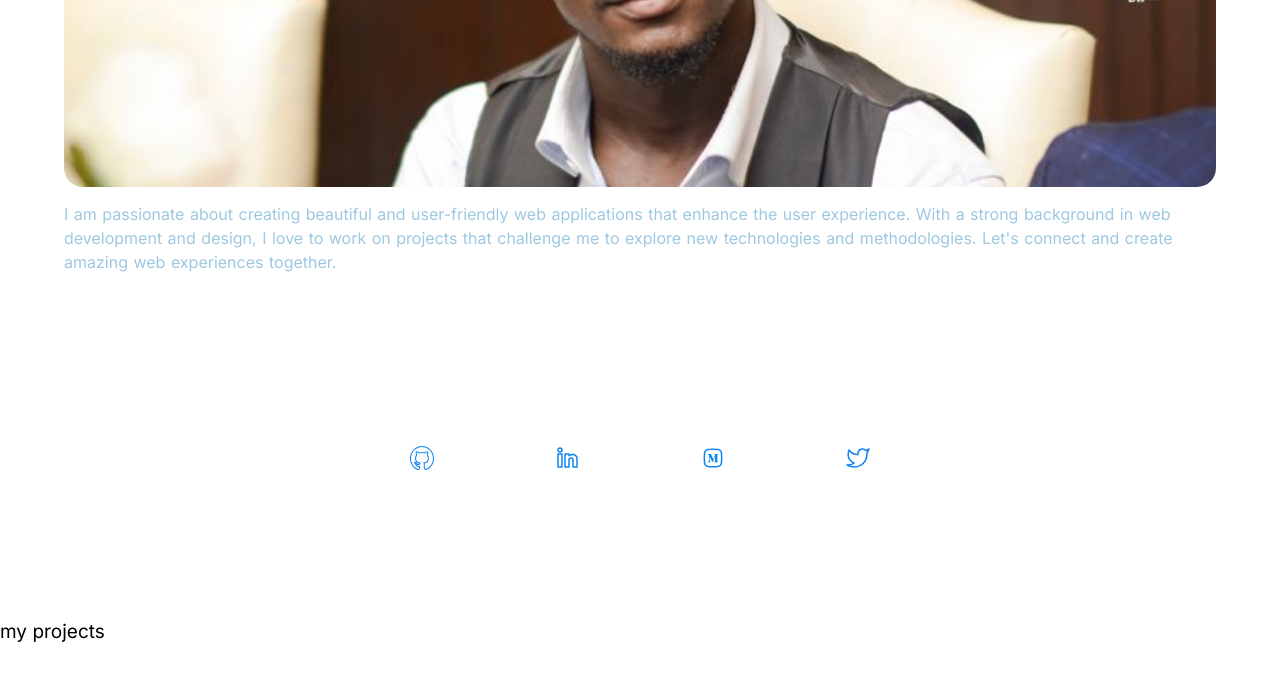
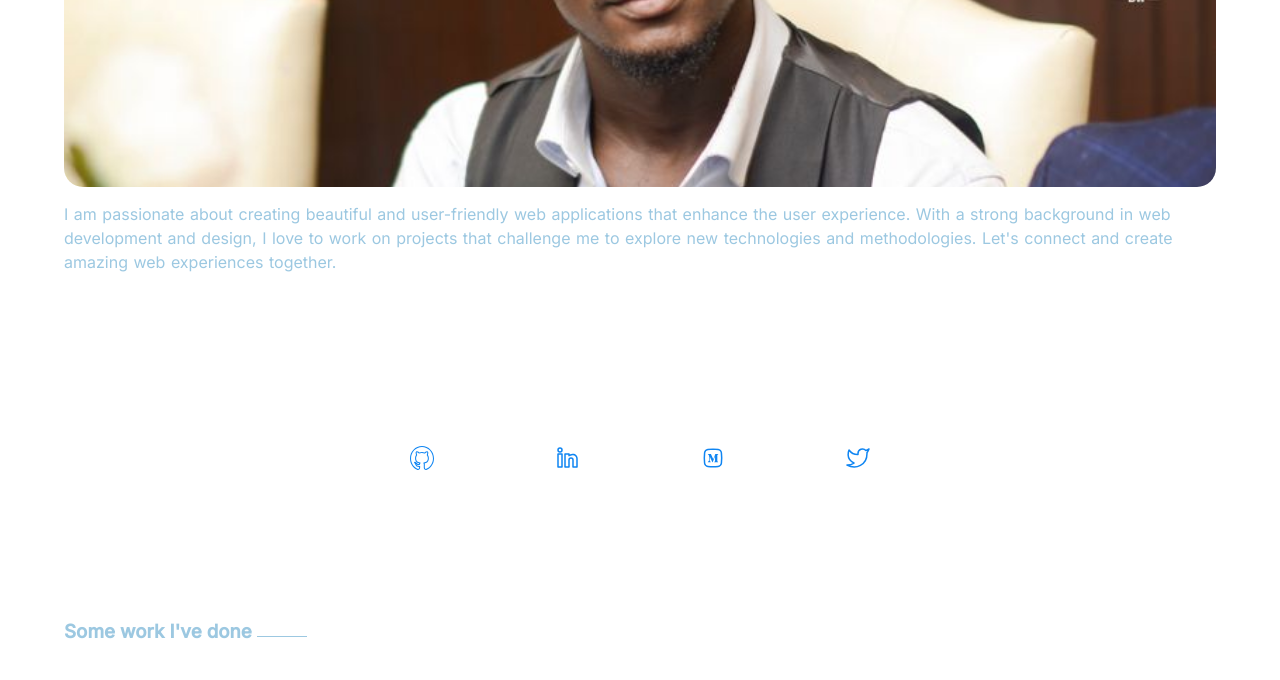
Before and after one commit to Zeph180/kigozi-joseph-suubi, a React (Create React App) app: page /resume in a window 1280 px wide. Shown: the part 976-1656 px from the top of the page. Before the commit the page ends 1619 px from the top, so only its background shows below. Built offline with nearby package versions, Linux system fonts and the light colour scheme.

Commit message:
Structer cards

```diff
--- a/src/pages/ProjectsPage.js
+++ b/src/pages/ProjectsPage.js
@@ -1,11 +1,68 @@
 import React from "react";
+import SectionHeading from "../components/SectionHeader";
+import "./Projects.css";
+import ProjectCard from "../components/ProjectCard";
+
+const projects = [
+  {
+    name: "Tusome",
+    desc: "Lorem ipsum dolor sit amet, consectetur adipiscing elit, sed do eiusmod tempor incididunt ut labore et dolore magna aliqua. Ut enim ad minim veniam, quis nostrud exercitation ullamco lz",
+    img: "path/to/project1-image.jpg",
+    demo: "https://github.com/Zeph180/tusome",
+    live: "https://github.com/zeph180"
+  },
+  {
+    name: "TouchCoin",
+    desc: "Lorem ipsum dolor sit amet, consectetur adipiscing elit, sed do eiusmod tempor incididunt ut labore et dolore magna aliqua. Ut enim ad minim veniam, quis nostrud exercitation ullamco lz",
+    img: "path/to/project2-image.jpg",
+    demo: "https://github.com/Zeph180/touch-coin",
+    live: "https://touch-coin-zeph.netlify.app/"
+  },
+  {
+    name: "SpaceTraveller'sHub",
+    desc: "Lorem ipsum dolor sit amet, consectetur adipiscing elit, sed do eiusmod tempor incididunt ut labore et dolore magna aliqua. Ut enim ad minim veniam, quis nostrud exercitation ullamco lz",
+    img: "path/to/project2-image.jpg",
+    demo: "https://github.com/Zeph180/space-traveller-s-hub",
+    live: "https://space-travellers-hub-zeph-gathoni.netlify.app/"
+  },
+  {
+    name: "GreatFarm",
+    desc: "Lorem ipsum dolor sit amet, consectetur adipiscing elit, sed do eiusmod tempor incididunt ut labore et dolore magna aliqua. Ut enim ad minim veniam, quis nostrud exercitation ullamco lz",
+    img: "path/to/project2-image.jpg",
+    demo: "https://github.com/Zeph180/Great-farm",
+    live: "https://great-farm.netlify.app/"
+  },
+  {
+    name: "MathsMagician",
+    desc: "Lorem ipsum dolor sit amet, consectetur adipiscing elit, sed do eiusmod tempor incididunt ut labore et dolore magna aliqua. Ut enim ad minim veniam, quis nostrud exercitation ullamco lz",
+    img: "path/to/project3-image.jpg",
+    demo: "https://github.com/Zeph180/math-magician",
+  },
+  {
+    name: "BookStore",
+    desc: "Lorem ipsum dolor sit amet, consectetur adipiscing elit, sed do eiusmod tempor incididunt ut labore et dolore magna aliqua. Ut enim ad minim veniam, quis nostrud exercitation ullamco lz",
+    img: "path/to/project4-image.jpg",
+    demo: "https://github.com/Zeph180/book-store",
+    live: "https://book-store-zeph.netlify.app/"
+  },
+  {
+    name: "TodoList",
+    desc: "Lorem ipsum dolor sit amet, consectetur adipiscing elit, sed do eiusmod tempor incididunt ut labore et dolore magna aliqua. Ut enim ad minim veniam, quis nostrud exercitation ullamco lz",
+    img: "path/to/project5-image.jpg",
+    demo: "https://github.com/Zeph180/todo-list-react",
+    live: "https://to-do-list-with-webpack.netlify.app/"
+  },
+];
 
 const ProjectsPage = () => {
-	return (
-		<div id="projects">
-			<p>my projects</p>
-		</div>
-	);
+  return (
+    <div id="projects" className="container">
+      <SectionHeading sectionName="Some work I've done" />
+      {projects.map((project) => (
+        <ProjectCard project={project} key={project.name} />
+      ))}
+    </div>
+  );
 };
 
 export default ProjectsPage;
```
